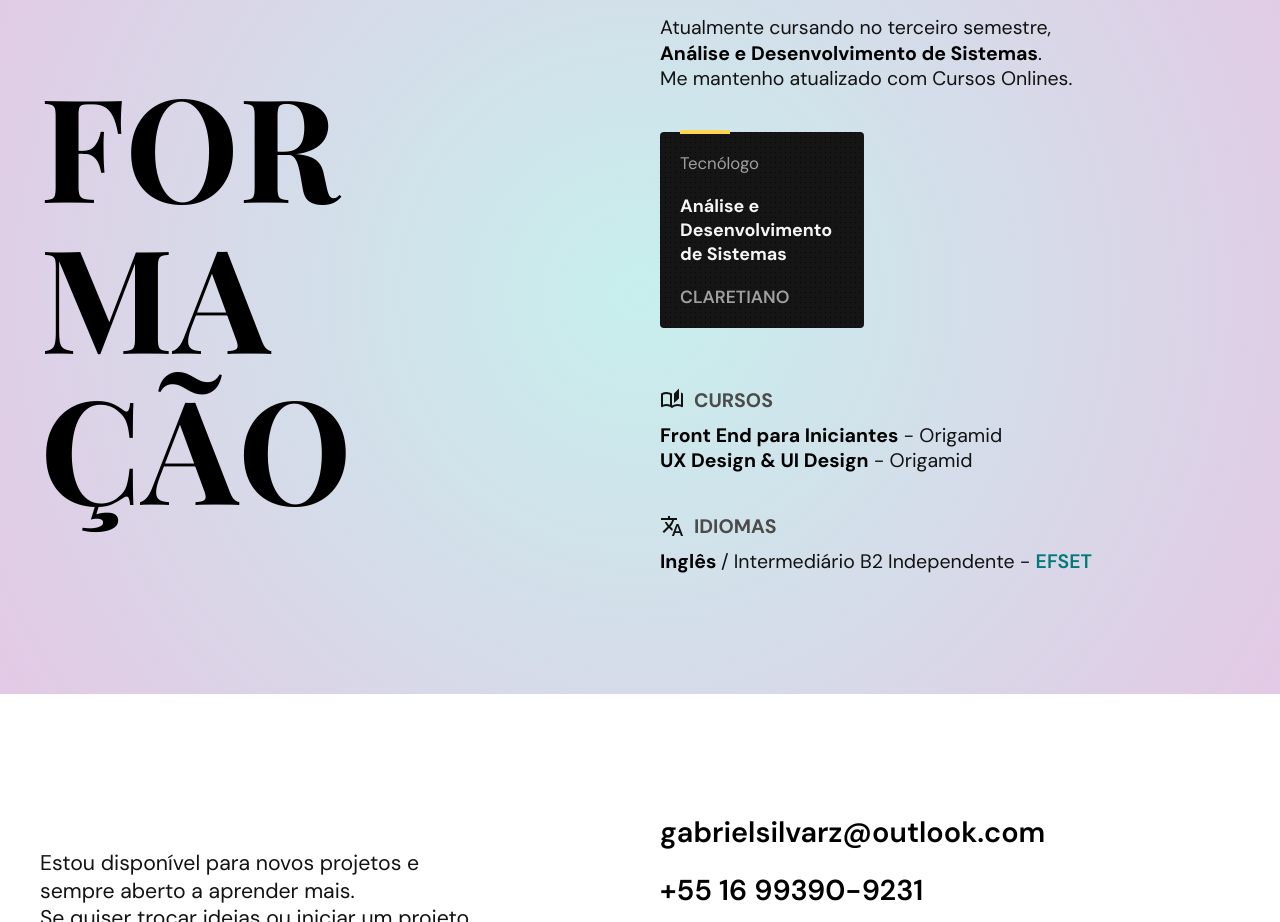
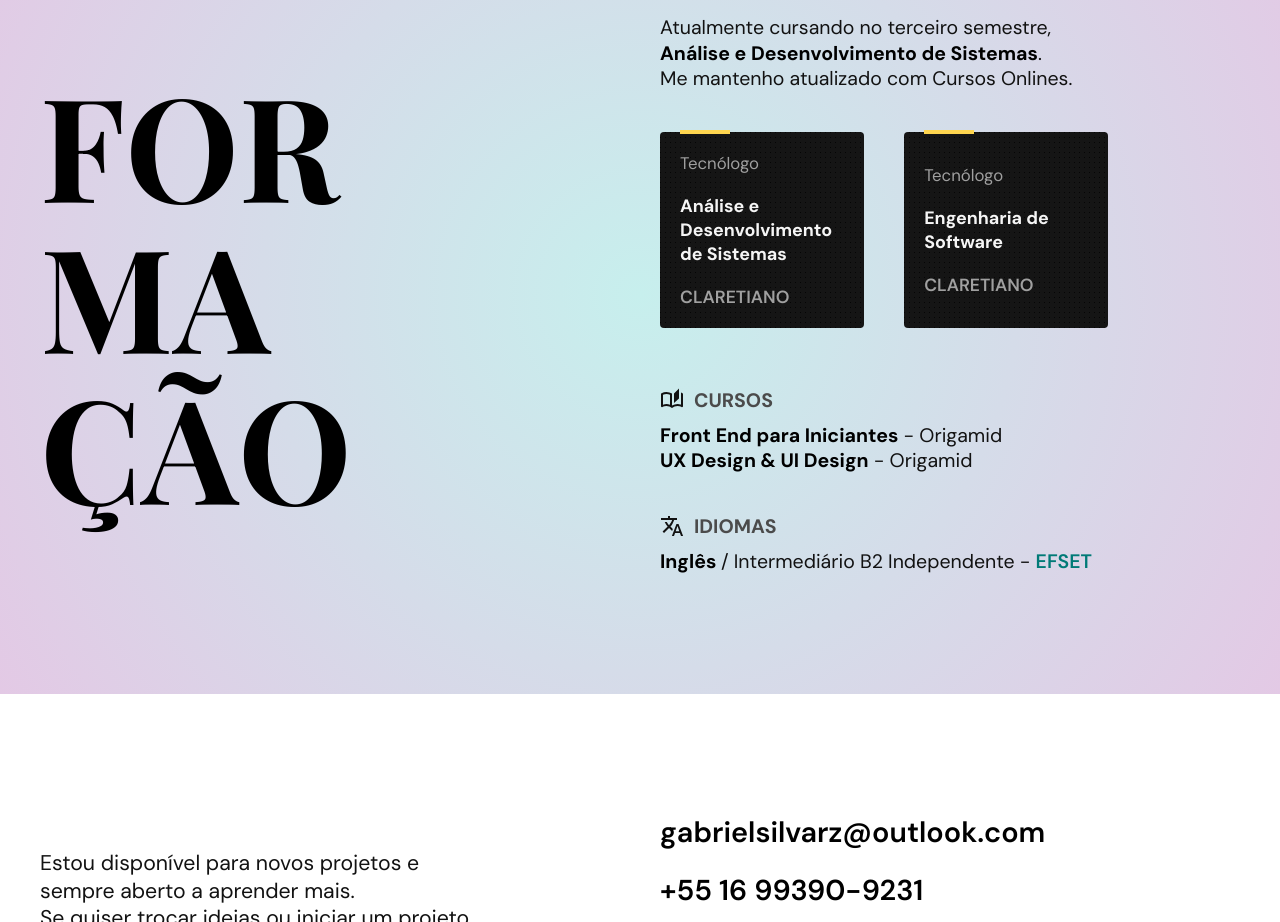
Before and after one commit to Hisennn/Meu-Portfolio, a plain HTML site: page index.html in a window 1280 px wide. Shown: the part 1080-2002 px from the top of the page. Drawn offline with nearby package versions, Linux system fonts and the light colour scheme; a web font is replaced by a local one.

Commit message:
ajuste formation-item

```diff
--- a/index.html
+++ b/index.html
@@ -75,11 +75,18 @@
             <div class="formation-about">
               <p>Atualmente cursando no terceiro semestre, <br> <strong class="formation-strong">Análise e Desenvolvimento de Sistemas</strong>. <br>Me mantenho atualizado com Cursos Onlines.</p>
             </div>
-            <div class="formation-item">
-              <span class="uni-type">Tecnólogo</span>
-              <h4>Análise e <br>Desenvolvimento <br>de Sistemas</h4>
-              <span class="uni-name">Claretiano</span>
-            </div>
+            <div class="formation-item-holder">
+              <div class="formation-item">
+                <span class="uni-type">Tecnólogo</span>
+                <h4>Análise e Desenvolvimento de Sistemas</h4>
+                <span class="uni-name">Claretiano</span>
+              </div>
+              <div class="formation-item">
+                <span class="uni-type">Tecnólogo</span>
+                <h4>Engenharia de Software</h4>
+                <span class="uni-name">Claretiano</span>
+              </div>
+              </div>
             <div class="extras">
               <div class="extras-item">
                 <div class="extras-type">
--- a/styles.css
+++ b/styles.css
@@ -358,6 +358,12 @@ section {
 
 .formation-strong {
   color: #000;
+}
+
+.formation-item-holder {
+  display: flex;
+  gap: 40px;
+  flex-wrap: wrap;
 }
 
 .formation-item {
```
